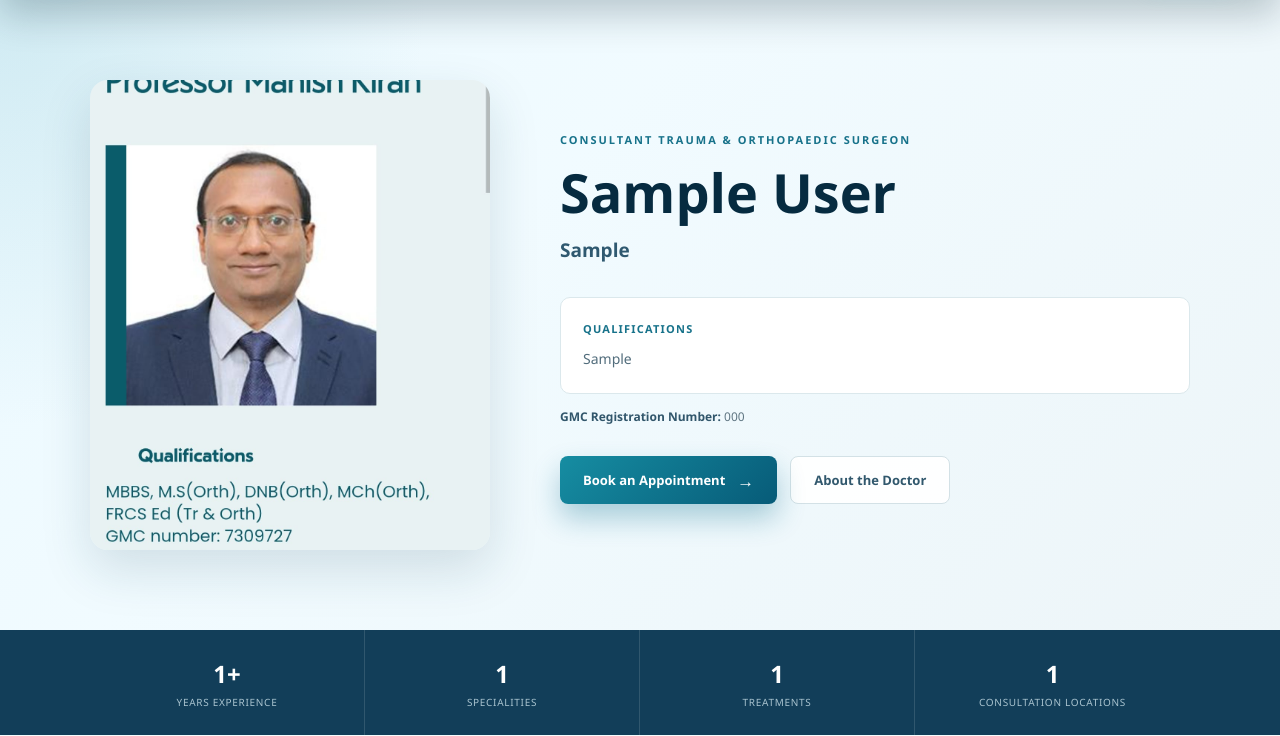
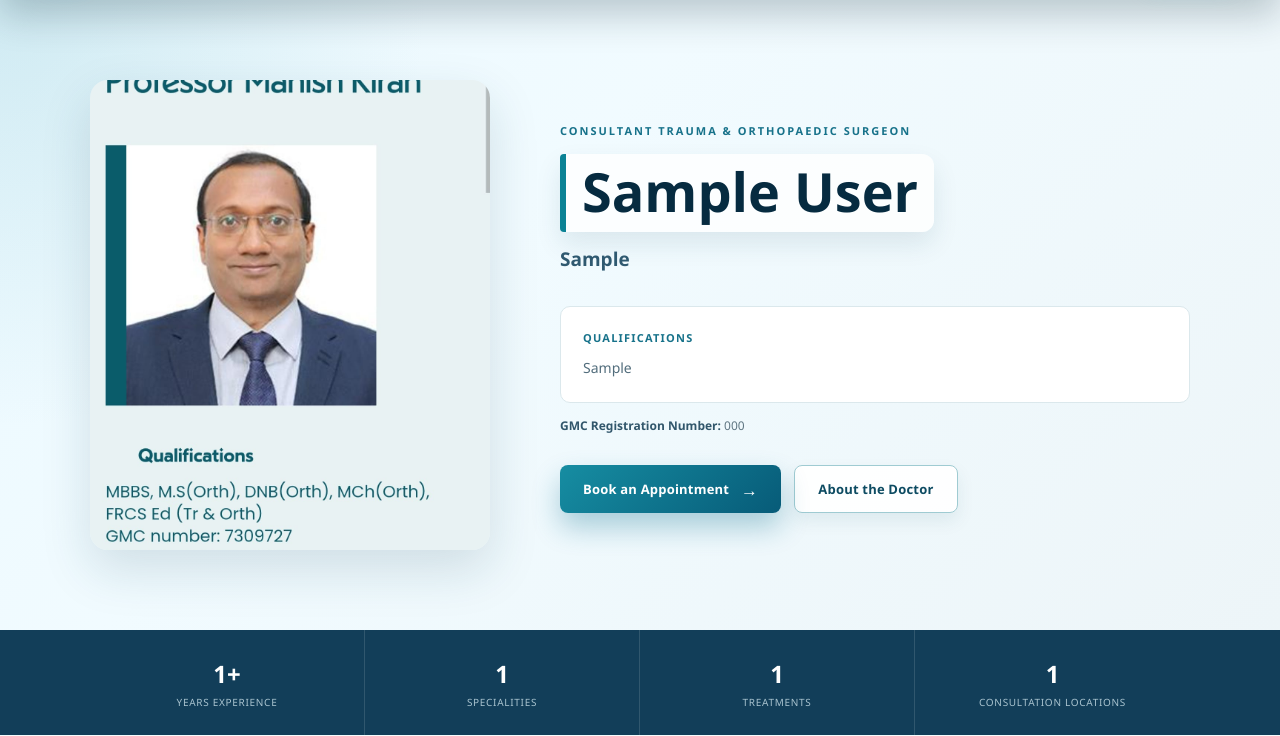
Before and after one commit to aravinthgovindaraj143-stack/doctor_appointment, a Django app: page / in a window 1280 px wide. Shown: the part 83-819 px from the top of the page. Run offline with Django 5.2, Linux system fonts and the light colour scheme; tables that the repository leaves empty hold one stand-in row (values such as "Sample post"); grey boxes marked "Sample" are stand-in pictures; parts of the project's set-up code (start-up, migrations or seed data) failed here and were passed over.

```diff
--- a/static/css/style.css
+++ b/static/css/style.css
@@ -549,6 +549,7 @@ button {
 
     font-size: 13px;
     font-weight: 700;
+    letter-spacing: 0.2px;
 
     transition: 0.3s ease;
     cursor: pointer;
@@ -567,6 +568,12 @@ button {
     box-shadow: 0 18px 32px rgba(23, 109, 135, 0.28);
 }
 
+.primary-button:active,
+.secondary-button:active,
+.nav-button:active {
+    transform: translateY(1px);
+}
+
 .primary-button span {
     margin-left: 12px;
     font-size: 17px;
@@ -575,14 +582,17 @@ button {
 .secondary-button {
     background: rgba(255, 255, 255, 0.94);
 
-    border: 1px solid #d3e1e6;
-
-    color: #31586d;
+    border: 1px solid #9fcbd2;
+
+    color: #0d4b62;
+    box-shadow: 0 8px 18px rgba(18, 72, 91, 0.08);
 }
 
 .secondary-button:hover {
     border-color: #8dbdc8;
-    background: #f7fbfc;
+    background: #ffffff;
+    transform: translateY(-2px);
+    box-shadow: 0 12px 24px rgba(18, 72, 91, 0.14);
 }
 
 .primary-button:focus-visible,
@@ -3028,7 +3038,14 @@ footer {
     text-shadow: none;
 
     display: block;
+    width: fit-content;
     max-width: 100%;
+
+    padding: 8px 16px 10px;
+    border-left: 6px solid #0b8295;
+    border-radius: 4px 12px 12px 4px;
+    background: rgba(255, 255, 255, 0.82);
+    box-shadow: 0 12px 26px rgba(18, 72, 91, 0.1);
 
     font-size: clamp(34px, 4.5vw, 54px);
 
@@ -3443,6 +3460,7 @@ footer {
     .doctor-main-content h1.doctor-name {
         font-size: clamp(28px, 8vw, 36px);
         line-height: 1.08;
+        padding: 7px 12px 8px;
     }
 
     .doctor-actions {
--- a/templates/pages/home.html
+++ b/templates/pages/home.html
@@ -171,8 +171,8 @@
 
             <div class="doctor-actions">
 
-                     <a href="{% url 'book_appointment' %}"
-                         class="primary-button doctor-book-button">
+                <a href="{% url 'book_appointment' %}"
+                   class="primary-button doctor-book-button">
 
                     Book an Appointment
                     <span>→</span>
```
